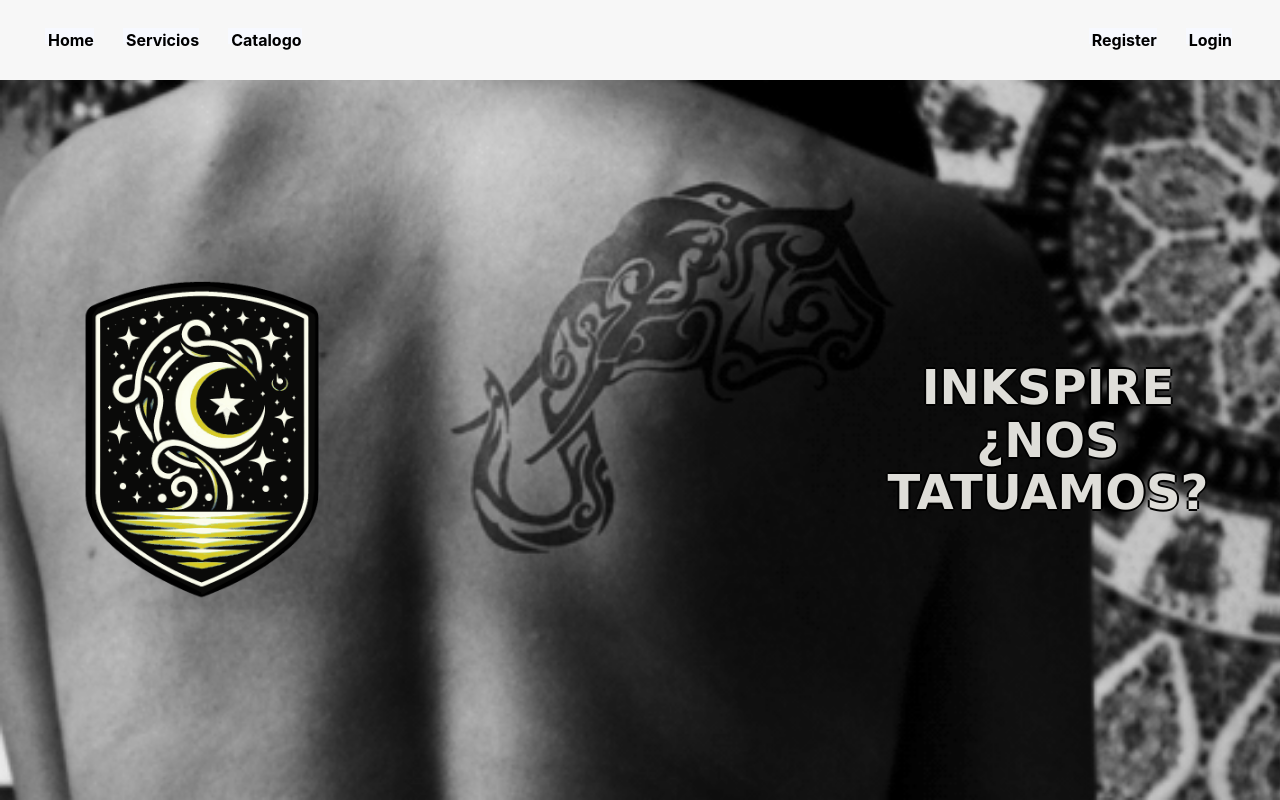
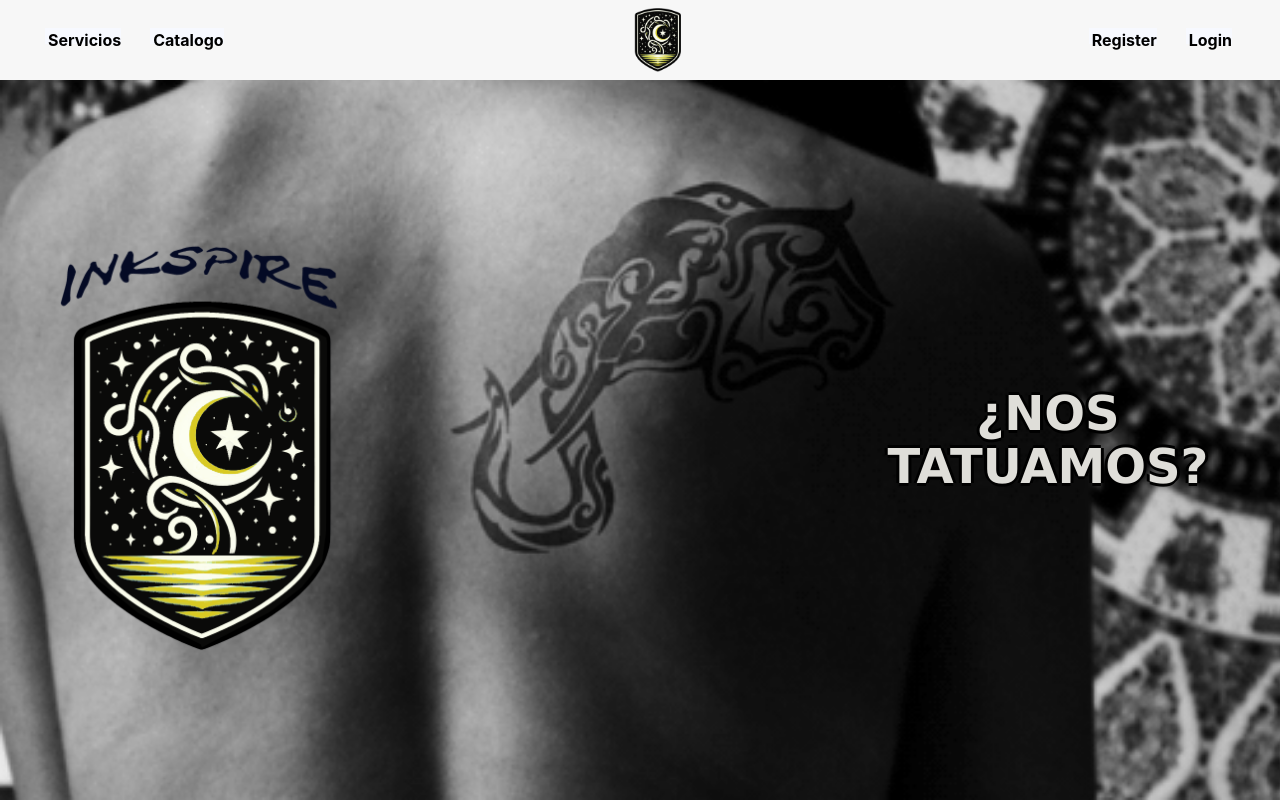
Before and after one commit to Javi-Gallego/FSD_Proyecto6, a React (Vite) app: page / in a window 1280 px wide. Built offline with nearby package versions, Linux system fonts and the light colour scheme.

Commit message:
feat: Home design, redistribution header links

```diff
--- a/index.html
+++ b/index.html
@@ -2,7 +2,7 @@
 <html lang="en">
   <head>
     <meta charset="UTF-8" />
-    <link rel="icon" type="image/svg+xml" href="/vite.svg" />
+    <link rel="icon" type="image/png" href="/iconoWeb.png" />
     <meta name="viewport" content="width=device-width, initial-scale=1.0" />
     <title>Inkspire</title>
   </head>
--- a/src/common/Header/Header.css
+++ b/src/common/Header/Header.css
@@ -9,7 +9,6 @@
 
   background-color: rgb(247, 247, 247);
 }
-
 .Header {
   height: 100%;
   width: 100%;
@@ -18,7 +17,6 @@
   justify-content: space-between;
   align-items: center;
 }
-
 .HeaderLeft{
   display: flex;
   flex-direction: row;
@@ -26,9 +24,15 @@
   align-items: center;
   padding-left: 2em;
 }
-.HeaderLeft img{
+.HeaderCenter img{
   height: 8vh;
   width: auto;
+}
+.HeaderCenter{
+  display: flex;
+  flex-direction: row;
+  justify-content: center;
+  align-items: center;
 }
 .HeaderRight{
   display: flex;
@@ -37,3 +41,8 @@
   align-items: center;
   padding-right: 2em;
 }
+.logo {
+  height: 8vh;
+  width: auto;
+  cursor: pointer;
+}
--- a/src/common/Header/Header.jsx
+++ b/src/common/Header/Header.jsx
@@ -1,44 +1,61 @@
-import { HeaderLink } from "../HeaderLink/HeaderLink"
-import { LogoutLink } from "../LogoutLink/LogoutLink"
-import "./Header.css"
+import { HeaderLink } from "../HeaderLink/HeaderLink";
+import { LogoutLink } from "../LogoutLink/LogoutLink";
+import "./Header.css";
+import logo from "../../img/logo.png";
+import { useNavigate } from "react-router-dom";
 
 export function Header() {
+  const navigate = useNavigate()
+  const goHome = () => {
+    navigate("/")
+  }
   return (
     <div className="headerDesign">
-      {sessionStorage.getItem("auth") === "true"
-        ? (
+      {sessionStorage.getItem("auth") === "true" ? (
         <>
-          <HeaderLink title="Home" destination="/" />
+          <div className="Header">
+            <div className="HeaderLeft">
               <HeaderLink title="Servicios" destination="/services" />
               <HeaderLink title="Catalogo" destination="/catalog" />
+            </div>
+            <div className="HeaderCenter">
+              <div className="logo" onClick={goHome}>
+                <img src={logo}></img>
+              </div>
+            </div>
+            <div className="HeaderRight">
               <HeaderLink
                 title={sessionStorage.getItem("firstName")}
-            destination="/profile" />
-          {sessionStorage.getItem("role") === "super_admin"
-           ? (
+                destination="/profile"
+              />
+              {sessionStorage.getItem("role") === "super_admin" ? (
                 <HeaderLink title="Citas" destination="/adminappointments" />
-           )
-            : ( sessionStorage.getItem("role") === "tattoo_artist"
-                ? (
-                  <HeaderLink title="Trabajos" destination="/artistappointments" />
-                )
-                : (
+              ) : sessionStorage.getItem("role") === "tattoo_artist" ? (
+                <HeaderLink
+                  title="Trabajos"
+                  destination="/artistappointments"
+                />
+              ) : (
                 <HeaderLink title="Citas" destination="/appointments" />
-                )
-            )
-          }
-          {sessionStorage.getItem("role") === "super_admin" &&
+              )}
+              {sessionStorage.getItem("role") === "super_admin" && (
                 <HeaderLink title="Usuarios" destination="/adminusers" />
-          }
+              )}
               <LogoutLink title="logout" />
+            </div>
+          </div>
         </>
       ) : (
         <>
           <div className="Header">
             <div className="HeaderLeft">
-              <HeaderLink title="Home" destination="/" />
               <HeaderLink title="Servicios" destination="/services" />
               <HeaderLink title="Catalogo" destination="/catalog" />
+            </div>
+            <div className="HeaderCenter">
+              <div className="logo" onClick={goHome}>
+                <img src={logo}></img>
+              </div>
             </div>
             <div className="HeaderRight">
               <HeaderLink title="Register" destination="/register" />
@@ -48,5 +65,5 @@ export function Header() {
         </>
       )}
     </div>
-  )
+  );
 }
--- a/src/common/HeaderLink/HeaderLink.css
+++ b/src/common/HeaderLink/HeaderLink.css
@@ -32,7 +32,8 @@
 .headerLinkDesign:hover::before {
   top: -0.18em;
   left: 0;
-  color: rgb(189, 21, 255);
+  /* color: rgb(189, 21, 255); */
+  color: red;
 }
 
 .headerLinkDesign::after {
@@ -43,7 +44,8 @@
   top: 50%;
   left: 50%;
   transform: translate(-50%, -50%);
-  background: rgb(189, 21, 255);
+  background: red;
+  /* background: rgb(189, 21, 255); */
   transition: all 300ms ease;
 }
 
--- a/src/pages/AdminUsers/AdminUsers.css
+++ b/src/pages/AdminUsers/AdminUsers.css
@@ -74,6 +74,7 @@
   flex-wrap: wrap;
   justify-content: space-between;
   align-items: center;
+  background-color: rgb(88, 88, 88);
 }
 .user {
   height: auto;
@@ -89,9 +90,16 @@
   color: white;
 }
 .user:hover {
-  background-color: rgb(8, 20, 69);
+  background-color: rgb(199, 199, 199);
   border: 0.1em solid aliceblue;
 }
+.Dark {
+  background-color: rgb(63, 63, 63);
+}
+.Light {
+  background-color: rgb(88, 88, 88);
+}
+
 .index {
   height: 2em;
   width: 80vw;
@@ -102,6 +110,7 @@
   align-items: center;
 
   font-weight: bold;
+  background-color: rgb(88, 88, 88);
   color: white;
 }
 
--- a/src/pages/AdminUsers/AdminUsers.jsx
+++ b/src/pages/AdminUsers/AdminUsers.jsx
@@ -189,7 +189,7 @@ export const AdminUsers = () => {
           {Array.isArray(users) &&
             users.lenth !== 0 &&
             users.map((user, index) => (
-              <div key={index} className="user">
+              <div key={index} className={`user ${(index % 2 === 0 )? `Dark` : `Light`}`}>
                 <div
                   className=" user firstRow"
                   onClick={() => toggleDetails(index)}
--- a/src/pages/Home/Home.css
+++ b/src/pages/Home/Home.css
@@ -13,7 +13,7 @@
 }
 
 .homeDesign img{
-  height: 20em;
+  height: 28em;
   width: auto;
 }
 .leftColumn{
@@ -39,5 +39,5 @@
   font-size: 3rem;
   color: rgb(223, 222, 217);
   background-color: transparent;
-  text-shadow: -2px 0 black, 0 2px black, 2px 0 black, 0 -2px black;
+  text-shadow: -3px 0 black, 0 3px black, 3px 0 black, 0 -3px black;
 }
--- a/src/pages/Home/Home.jsx
+++ b/src/pages/Home/Home.jsx
@@ -1,5 +1,6 @@
 import { Header } from "../../common/Header/Header";
 import Logo from "../../img/logo.png";
+import Logonombre from "../../img/logonombre.png";
 import "./Home.css";
 
 export const Home = () => {
@@ -8,11 +9,11 @@ export const Home = () => {
       <Header />
       <div className="homeDesign">
         <div className="leftColumn">
-        <img src={Logo} alt="Inkspire"></img>
+        <img src={Logonombre} alt="Inkspire"></img>
           </div>
         <div className="rightColumn">
           <h1>
-            INKSPIRE ¿NOS TATUAMOS?
+            ¿NOS TATUAMOS?
           </h1>
         </div>
       </div>
--- a/src/services/apiCalls.js
+++ b/src/services/apiCalls.js
@@ -11,7 +11,6 @@ export const loginMe = async (credentials) => {
   };
 
   try {
-    console.log("options", options.body)
     const response = await fetch(rootUrl + "auth/login", options);
 
     const data = await response.json();
```
Also changed, not shown: public/iconoWeb.png (added), src/img/logonombre.png (added). Lines whose indentation alone changed are shown as unchanged.
